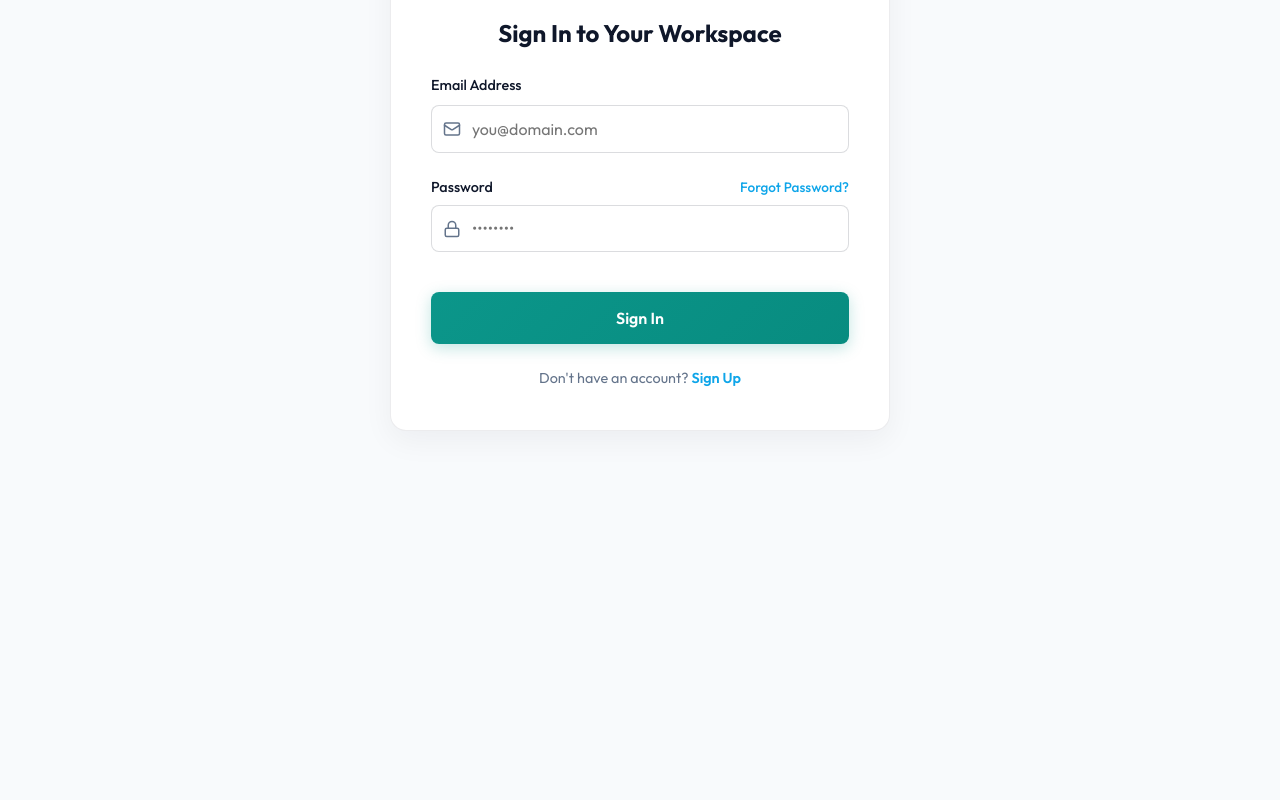
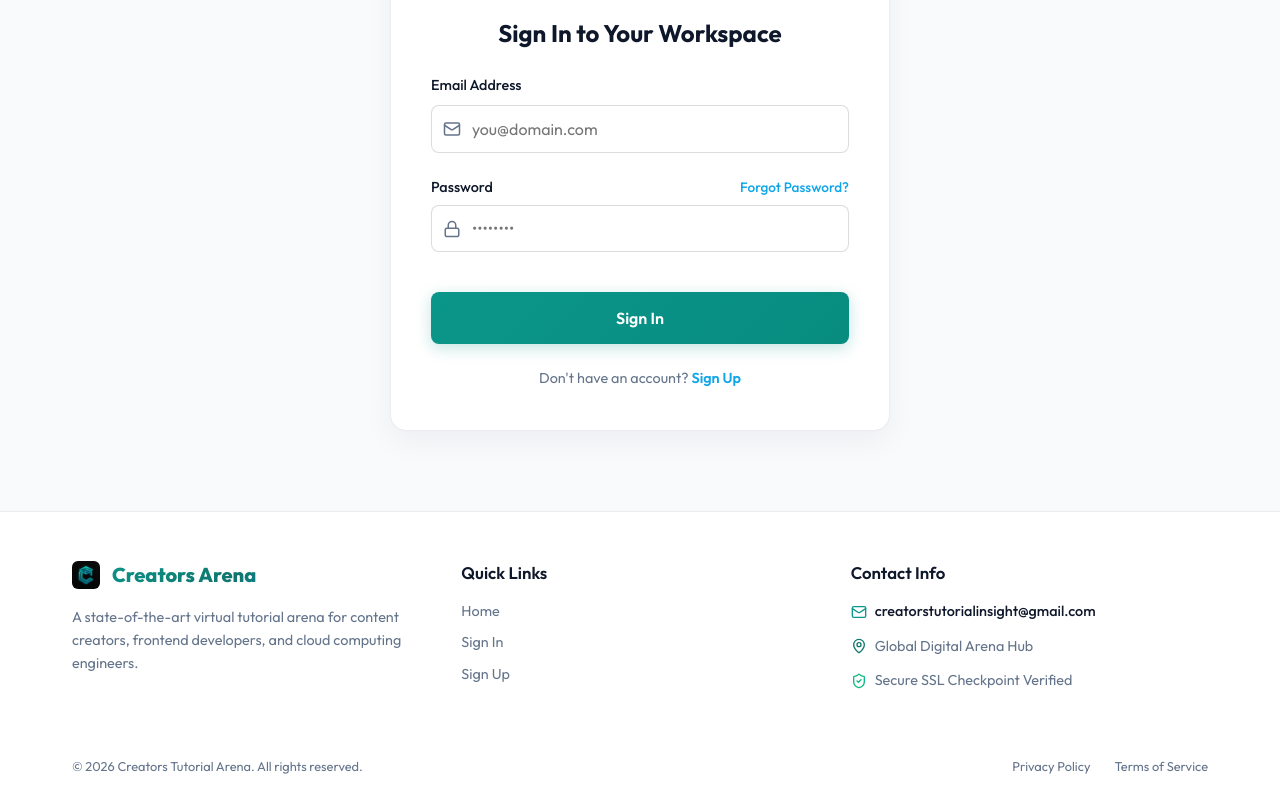
Before and after one commit to Patochukwu/Creators-Arena, a React (Vite) app in the folder frontend/: page /login in a window 1280 px wide. Shown: the part 266-1066 px from the top of the page. Before the commit the page ends 800 px from the top, so only its background shows below. Built offline with nearby package versions, Linux system fonts and the light colour scheme.

Commit message:
feat: add contact footer with support email address

```diff
--- a/frontend/src/App.jsx
+++ b/frontend/src/App.jsx
@@ -6,6 +6,7 @@ import StudentDashboard from './pages/StudentDashboard';
 import TutorDashboard from './pages/TutorDashboard';
 import AdminDashboard from './pages/AdminDashboard';
 import Navbar from './components/Navbar';
+import Footer from './components/Footer';
 
 export const AuthContext = createContext(null);
 
@@ -125,6 +126,7 @@ function App() {
               <Route path="*" element={<Navigate to="/" replace />} />
             </Routes>
           </main>
+          <Footer />
         </div>
       </BrowserRouter>
     </AuthContext.Provider>
--- /dev/null
+++ b/frontend/src/components/Footer.jsx
@@ -0,0 +1,83 @@
+import React from 'react';
+import { Link } from 'react-router-dom';
+import { Mail, Globe, MapPin, ShieldCheck } from 'lucide-react';
+
+export default function Footer() {
+  return (
+    <footer style={{
+      background: 'var(--bg-secondary)',
+      borderTop: '1px solid var(--glass-border)',
+      padding: '3rem 0 1.5rem',
+      marginTop: 'auto',
+      color: 'var(--text-muted)',
+      fontSize: '0.9rem'
+    }}>
+      <div className="container">
+        <div className="grid-cols-3" style={{ gap: '2rem', marginBottom: '2.5rem' }}>
+
+          {/* Logo & Description */}
+          <div style={{ display: 'flex', flexDirection: 'column', gap: '1rem' }}>
+            <Link to="/" style={{ display: 'flex', alignItems: 'center', gap: '0.75rem', textDecoration: 'none', color: 'inherit' }}>
+              <img src="/favicon.png" alt="Logo" style={{ width: '28px', height: '28px', borderRadius: '6px' }} />
+              <span className="gradient-text" style={{ fontSize: '1.25rem', fontWeight: 800 }}>Creators Arena</span>
+            </Link>
+            <p style={{ lineHeight: '1.6' }}>
+              A state-of-the-art virtual tutorial arena for content creators, frontend developers, and cloud computing engineers.
+            </p>
+          </div>
+
+          {/* Useful Links */}
+          <div style={{ display: 'flex', flexDirection: 'column', gap: '1rem' }}>
+            <h4 style={{ color: 'var(--text-bright)', fontSize: '1.05rem', fontWeight: 600 }}>Quick Links</h4>
+            <div style={{ display: 'flex', flexDirection: 'column', gap: '0.6rem' }}>
+              <Link to="/" style={{ color: 'inherit', textDecoration: 'none' }}>Home</Link>
+              <Link to="/login" style={{ color: 'inherit', textDecoration: 'none' }}>Sign In</Link>
+              <Link to="/register" style={{ color: 'inherit', textDecoration: 'none' }}>Sign Up</Link>
+            </div>
+          </div>
+
+          {/* Contact Information */}
+          <div style={{ display: 'flex', flexDirection: 'column', gap: '1rem' }}>
+            <h4 style={{ color: 'var(--text-bright)', fontSize: '1.05rem', fontWeight: 600 }}>Contact Info</h4>
+            <div style={{ display: 'flex', flexDirection: 'column', gap: '0.8rem' }}>
+              <div style={{ display: 'flex', alignItems: 'center', gap: '0.5rem' }}>
+                <Mail size={16} style={{ color: 'var(--color-primary)' }} />
+                <a href="mailto:creatorstutorialinsight@gmail.com" style={{ color: 'var(--text-bright)', textDecoration: 'none', fontWeight: 500 }}>
+                  creatorstutorialinsight@gmail.com
+                </a>
+              </div>
+              <div style={{ display: 'flex', alignItems: 'center', gap: '0.5rem' }}>
+                <MapPin size={16} style={{ color: 'var(--color-secondary)' }} />
+                <span>Global Digital Arena Hub</span>
+              </div>
+              <div style={{ display: 'flex', alignItems: 'center', gap: '0.5rem' }}>
+                <ShieldCheck size={16} style={{ color: 'var(--color-success)' }} />
+                <span>Secure SSL Checkpoint Verified</span>
+              </div>
+            </div>
+          </div>
+
+        </div>
+
+        {/* Bottom Bar */}
+        <div style={{
+          borderTop: '1px solid rgba(255, 255, 255, 0.05)',
+          paddingTop: '1.5rem',
+          textAlign: 'center',
+          fontSize: '0.8rem',
+          display: 'flex',
+          justifyContent: 'space-between',
+          flexWrap: 'wrap',
+          gap: '1rem'
+        }}>
+          <p>&copy; {new Date().getFullYear()} Creators Tutorial Arena. All rights reserved.</p>
+          <div style={{ display: 'flex', gap: '1.5rem' }}>
+            <span style={{ cursor: 'pointer' }}>Privacy Policy</span>
+            <span style={{ cursor: 'pointer' }}>Terms of Service</span>
+          </div>
+        </div>
+
+      </div>
+    </footer>
+  );
+}
```
